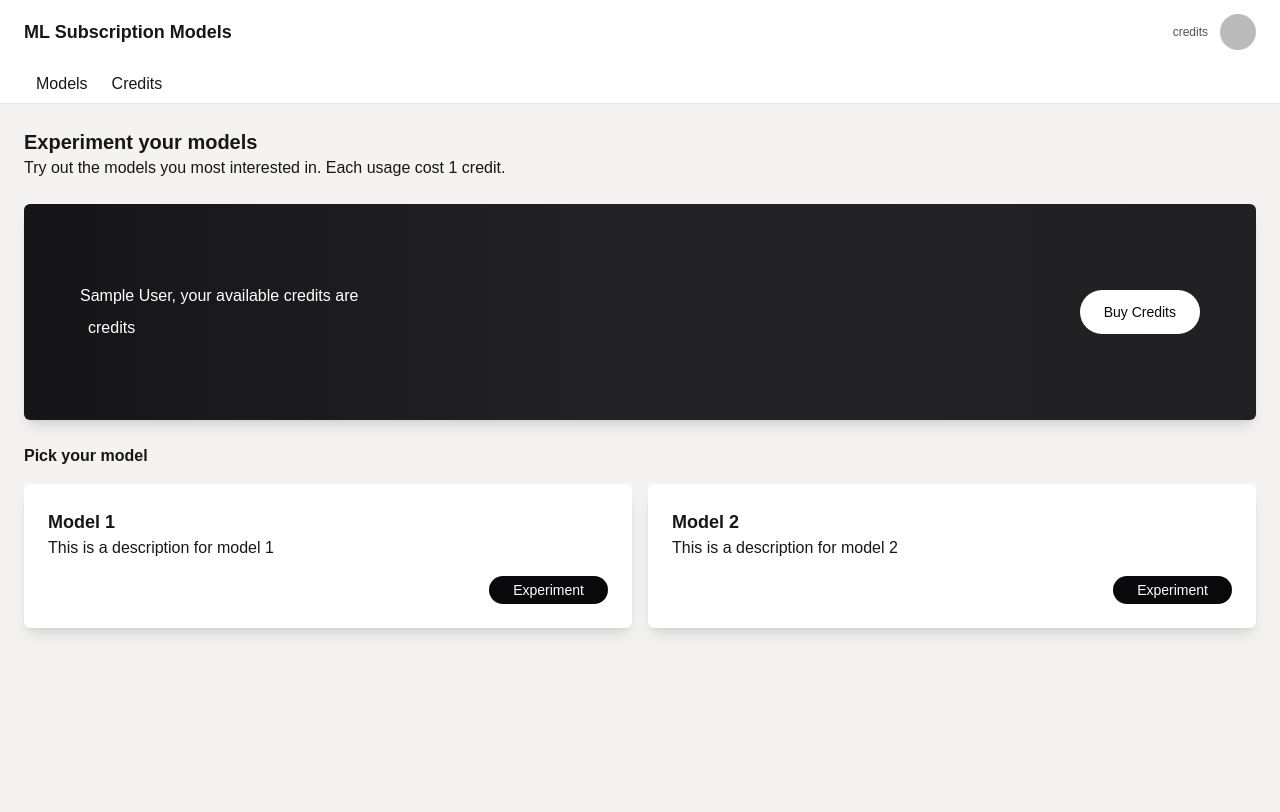
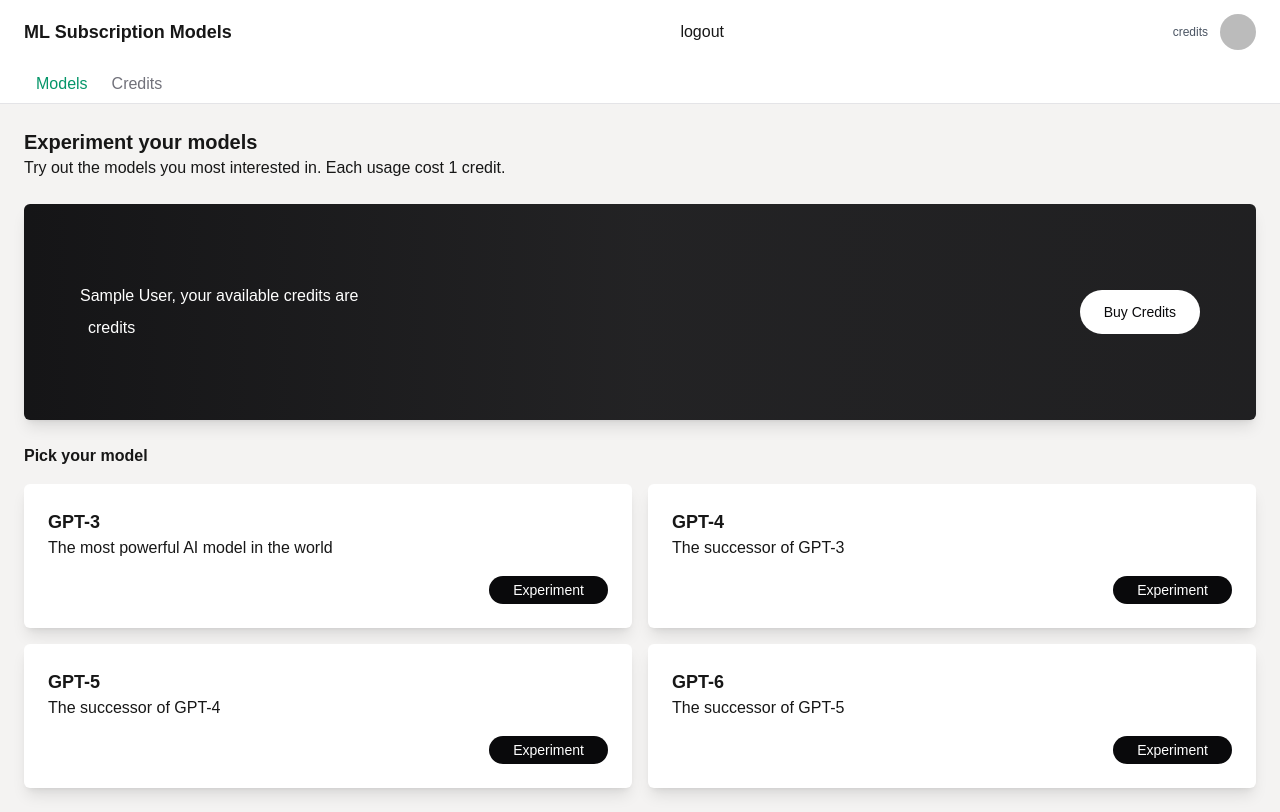
Before and after one commit to tomasndlate/experiment-ai.web, a Next.js app: page /dashboard/models in a window 1280 px wide. Built offline with nearby package versions, Linux system fonts and the light colour scheme; no server answers; the database is empty; sample sign-in values are in the browser's storage.

Commit message:
model page and other improvements

```diff
--- a/src/app/(private)/dashboard/credits/page.tsx
+++ b/src/app/(private)/dashboard/credits/page.tsx
@@ -12,8 +12,8 @@ export default async function CreditsPage() {
   return (
     <div className='w-full h-full p-6 max-w-screen-2xl m-auto flex flex-col gap-6'>
       <section>
-        <h1 className='text-xl font-semibold'>Choose the best Credits Package for you</h1>
-        <p className='text-md'>Try out the basic package with one time payment. Get more credits to enjoy more experimens.</p>
+        <h1 className='text-xl font-semibold'>Select Your Ideal Credits Package</h1>
+        <p className='text-md'>One-time payment to get more credits for your experiments.</p>
       </section>
       <section className='
         w-full h-96 grid grid-cols-1 gap-4
--- /dev/null
+++ b/src/app/(private)/dashboard/dashboard-navbar.tsx
@@ -0,0 +1,28 @@
+"use client";
+
+import Link from 'next/link';
+import { usePathname } from 'next/navigation';
+
+export default function DashboardNavbar() {
+
+    const pathname = usePathname()
+    const isActive = (path: string) => pathname.startsWith(path)
+
+  return (
+    <nav className='w-full h-10 py-1 flex justify-start items-center px-6 text-zinc-500 bg-white border-b border-zinc-200'>
+
+            <Link href={"/dashboard/models"}
+            className={`
+                flex h-full w-fit px-3 items-center hover:text-zinc-950 rounded-md
+                ${isActive("/dashboard/models") ? "text-emerald-600" : ""}
+            `}>Models</Link>
+
+            <Link href={"/dashboard/credits"}
+                className={`
+                flex h-full w-fit px-3 items-center hover:text-zinc-950 rounded-md
+                ${isActive("/dashboard/credits") ? "text-emerald-600" : ""}
+            `}>Credits</Link>
+
+    </nav>
+  )
+}
--- a/src/app/(private)/dashboard/layout.tsx
+++ b/src/app/(private)/dashboard/layout.tsx
@@ -1,14 +1,12 @@
-import Link from 'next/link'
+// import Link from 'next/link'
 import React from 'react'
+import DashboardNavbar from './dashboard-navbar'
 
-export default async function DashboardLayout({children}: Readonly<{children: React.ReactNode}>) {
+export default function DashboardLayout({children}: Readonly<{children: React.ReactNode}>) {
 
   return (
     <>
-    <nav className='w-full h-10 py-1 flex justify-start items-center px-6 bg-white border-b border-zinc-200'>
-            <Link href={"/dashboard/models"} className='flex h-full w-fit px-3 items-center hover:bg-stone-200 rounded-md'>Models</Link>
-            <Link href={"/dashboard/credits"} className='flex h-full w-fit px-3 items-center hover:bg-stone-200 rounded-md'>Credits</Link>
-    </nav>
+    <DashboardNavbar />
     <main>
         {children}
     </main>
--- /dev/null
+++ b/src/app/(private)/dashboard/models/[slug]/ai-model-actions.ts
@@ -0,0 +1,25 @@
+"use server";
+
+import { auth } from "@/lib/auth";
+import { prisma } from "@/lib/prisma";
+import { revalidatePath } from "next/cache";
+
+export async function payCredits(credits: number) {
+    const session = await auth();
+    if (!session?.user?.id) {
+        throw new Error("User not authenticated");
+    }
+
+    const { count } = await prisma.user.updateMany({
+        where: { id: session.user.id, credits: { gte: credits } },
+        data: { credits: { decrement: credits } }
+    })
+
+    if (count === 0) {
+        throw new Error("Insufficient credits");
+    }
+
+    revalidatePath(`/dashboard/models`);
+
+    return;
+}
--- /dev/null
+++ b/src/app/(private)/dashboard/models/[slug]/ai-model.tsx
@@ -0,0 +1,23 @@
+"use client";
+import { payCredits } from "./ai-model-actions";
+
+export default function AIModel() {
+
+
+  const handleUseCredits = async () => {
+    payCredits(1)
+    .then(() => {
+      console.log('Used 1 credit');
+    })
+    .catch((e) => console.error(e));
+  };
+
+  return (
+    <div>
+      <form action={handleUseCredits}>
+        <input type="text" />
+      <button type="submit" className="bg-zinc-950 text-white">Simulate usage</button>
+      </form>
+    </div>
+)
+}
--- /dev/null
+++ b/src/app/(private)/dashboard/models/[slug]/page.tsx
@@ -0,0 +1,17 @@
+import AIModel from "./ai-model";
+
+
+export default async function ModelPage({ params, }: {
+    params: Promise<{ slug: string }>
+}) {
+  const slug = (await params).slug;
+
+
+  return (
+    <div>
+
+      <div>My Post: {slug}</div>
+      <AIModel />
+    </div>
+)
+}
--- a/src/app/(private)/dashboard/models/page.tsx
+++ b/src/app/(private)/dashboard/models/page.tsx
@@ -1,3 +1,4 @@
+import { ai_models } from '@/lib/ai-models';
 import { auth } from '@/lib/auth';
 import { getUserbyId } from '@/services/user-service';
 import Link from 'next/link';
@@ -8,19 +9,6 @@ export default async function ModelsPage() {
     const session = await auth();
     if (!session?.user?.id) redirect('/');
     const user = await getUserbyId(session.user.id);
-
-    const models = [
-        {
-            id: 'model-1',
-            name: 'Model 1',
-            description: 'This is a description for model 1',
-        },
-        {
-            id: 'model-2',
-            name: 'Model 2',
-            description: 'This is a description for model 2',
-        }
-    ];
 
   return (
     <div className='w-full h-full p-6 max-w-screen-2xl m-auto flex flex-col gap-6'>
@@ -47,13 +35,13 @@ export default async function ModelsPage() {
             <div className='
             w-full h-fit grid grid-cols-1 gap-4
             md:grid-cols-2'>
-                {models.map(model => (
-                    <div key={model.id} className='w-full h-fit p-6 flex flex-col gap-4 bg-white rounded-md shadow-lg'>
+                {Object.keys(ai_models).map(slug => (
+                    <div key={slug} className='w-full h-fit p-6 flex flex-col gap-4 bg-white rounded-md shadow-lg'>
                         <div>
-                            <h4 className='text-lg font-semibold'>{model.name}</h4>
-                            <p>{model.description}</p>
+                            <h4 className='text-lg font-semibold'>{ai_models[slug].name}</h4>
+                            <p>{ai_models[slug].description}</p>
                         </div>
-                        <button className='w-fit h-fit self-end px-6 py-1 text-sm rounded-full text-white bg-zinc-950'>Experiment</button>
+                        <Link href={`models/${slug}`} className='w-fit h-fit self-end px-6 py-1 text-sm rounded-full text-white bg-zinc-950'>Experiment</Link>
                     </div>
                 ))}
             </div>
--- a/src/app/(private)/dashboard/page.tsx
+++ /dev/null
@@ -1,13 +0,0 @@
-import { auth } from '@/lib/auth';
-import React from 'react'
-
-export default async function DashboardPage() {
-    const session = await auth();
-
-  return (
-    <div>DashboardPage
-        <p>{session?.user?.name}</p>
-        <p>x credits</p>
-    </div>
-  )
-}
--- a/src/app/(private)/layout.tsx
+++ b/src/app/(private)/layout.tsx
@@ -1,4 +1,4 @@
-import { auth } from '@/lib/auth';
+import { auth, signOut } from '@/lib/auth';
 import { redirect } from 'next/navigation';
 import React from 'react'
 import Image from 'next/image';
@@ -8,6 +8,12 @@ export default async function PrivateLayout({children}: Readonly<{children: Reac
     const session = await auth();
     if (!session?.user?.id) redirect('/');
     const user = await getUserbyId(session.user.id);
+
+    const handleSignOut = async () => {
+      "use server";
+      await signOut();
+    }
+
   return (
     <>
     <header>
@@ -19,6 +25,8 @@ export default async function PrivateLayout({children}: Readonly<{children: Reac
               <span className="inline-block md:hidden">MLS Models</span>
             </h1>
           </section>
+
+          <p className='cursor-pointer' onClick={handleSignOut}>logout</p>
 
           <section className='flex items-center gap-3'>
             <div className='flex flex-col items-end'>
--- /dev/null
+++ b/src/lib/ai-models.ts
@@ -0,0 +1,12 @@
+export interface AIModel {
+    apiUrl: string;
+    name: string;
+    description: string;
+}
+
+export const ai_models: Record<string, AIModel> = {
+    'gpt-3': {apiUrl: "", name: 'GPT-3', description: 'The most powerful AI model in the world'},
+    'gpt-4': {apiUrl: "", name: 'GPT-4', description: 'The successor of GPT-3'},
+    'gpt-5': {apiUrl: "", name: 'GPT-5', description: 'The successor of GPT-4'},
+    'gpt-6': {apiUrl: "", name: 'GPT-6', description: 'The successor of GPT-5'},
+}
```
Also changed, not shown: src/middleware.ts (added, +13 -0 lines).
